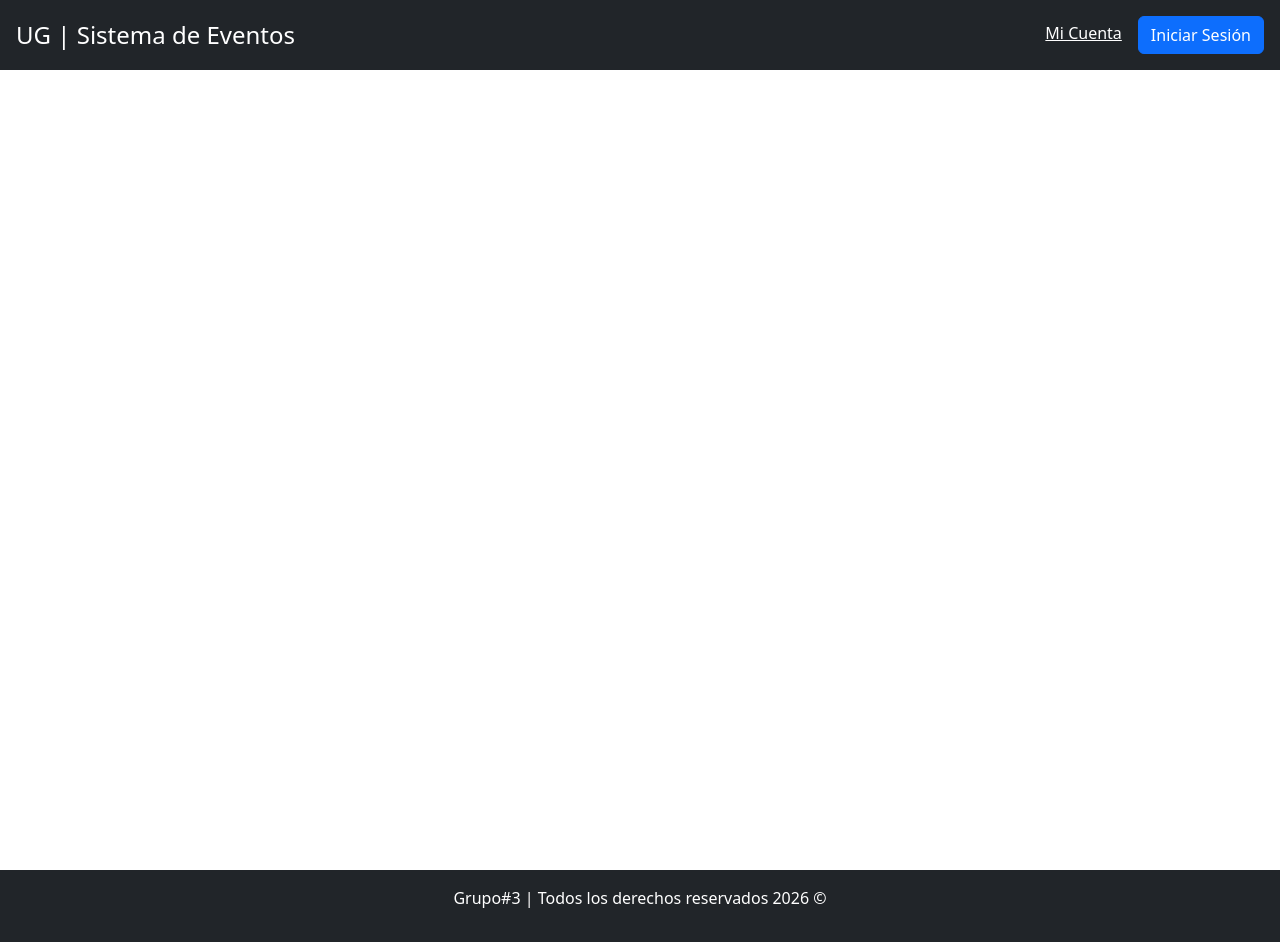
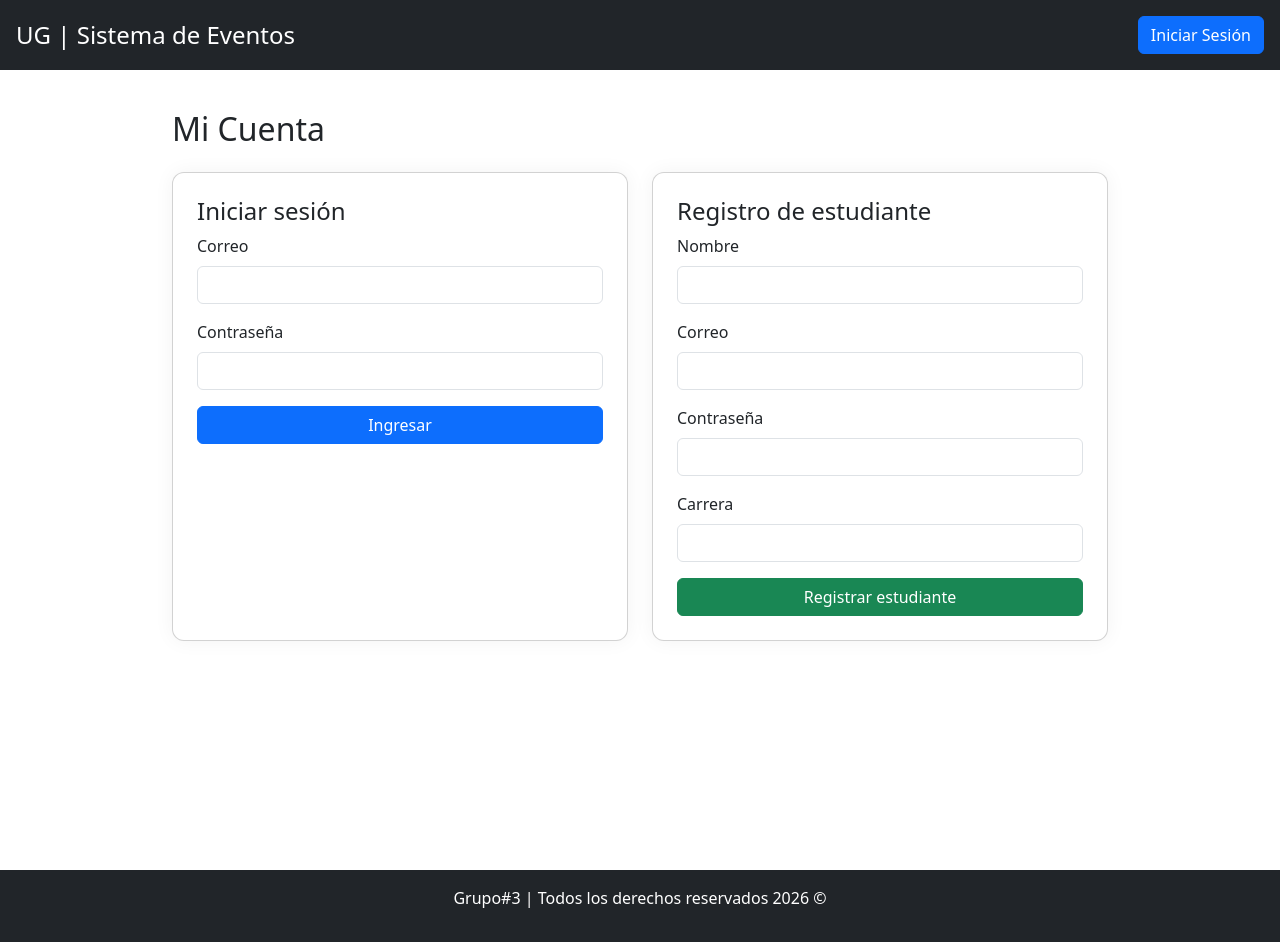
Before and after one commit to MrYanxX/EventosUniversitarios, an Angular app: page /cuenta in a window 1280 px wide. Before the commit this address led to /. Built offline with nearby package versions, Linux system fonts and the light colour scheme.

Commit message:
crud de login

```diff
--- /dev/null
+++ b/src/app/components/globales/cuenta/cuenta.css
@@ -0,0 +1,7 @@
+.container {
+  max-width: 960px;
+}
+.card {
+  border-radius: 0.75rem;
+  box-shadow: 0 0 20px rgba(0, 0, 0, 0.05);
+}
--- /dev/null
+++ b/src/app/components/globales/cuenta/cuenta.html
@@ -0,0 +1,58 @@
+<div class="container py-4">
+  <h2 class="mb-4">Mi Cuenta</h2>
+
+  @if (authService.isLoggedIn()) {
+    <div class="card p-4 mb-4">
+      <h4>Bienvenido, {{ authService.getCurrentUser()?.nombre }}</h4>
+      <p>Email: {{ authService.getCurrentUser()?.email }}</p>
+      <p>Carrera: {{ authService.getCurrentUser()?.carrera || 'No especificada' }}</p>
+      <button class="btn btn-danger" (click)="logout()">Cerrar sesión</button>
+    </div>
+  } @else {
+    <div class="row g-4">
+      <section class="col-md-6">
+        <div class="card p-4 h-100">
+          <h4>Iniciar sesión</h4>
+          <div class="mb-3">
+            <label class="form-label">Correo</label>
+            <input class="form-control" type="email" [(ngModel)]="loginEmail" />
+          </div>
+          <div class="mb-3">
+            <label class="form-label">Contraseña</label>
+            <input class="form-control" type="password" [(ngModel)]="loginPassword" />
+          </div>
+          <button class="btn btn-primary" (click)="login()">Ingresar</button>
+          @if (mensajeLogin) {
+            <div class="alert alert-info mt-3">{{ mensajeLogin }}</div>
+          }
+        </div>
+      </section>
+
+      <section class="col-md-6">
+        <div class="card p-4 h-100">
+          <h4>Registro de estudiante</h4>
+          <div class="mb-3">
+            <label class="form-label">Nombre</label>
+            <input class="form-control" type="text" [(ngModel)]="regNombre" />
+          </div>
+          <div class="mb-3">
+            <label class="form-label">Correo</label>
+            <input class="form-control" type="email" [(ngModel)]="regEmail" />
+          </div>
+          <div class="mb-3">
+            <label class="form-label">Contraseña</label>
+            <input class="form-control" type="password" [(ngModel)]="regPassword" />
+          </div>
+          <div class="mb-3">
+            <label class="form-label">Carrera</label>
+            <input class="form-control" type="text" [(ngModel)]="regCarrera" />
+          </div>
+          <button class="btn btn-success" (click)="register()">Registrar estudiante</button>
+          @if (mensajeRegistro) {
+            <div class="alert alert-info mt-3">{{ mensajeRegistro }}</div>
+          }
+        </div>
+      </section>
+    </div>
+  }
+</div>
--- /dev/null
+++ b/src/app/components/globales/cuenta/cuenta.ts
@@ -0,0 +1,68 @@
+import { Component } from '@angular/core';
+import { CommonModule } from '@angular/common';
+import { FormsModule } from '@angular/forms';
+import { Router, RouterLink } from '@angular/router';
+import { AuthService } from '../../../services/auth.service';
+
+@Component({
+  selector: 'app-cuenta',
+  standalone: true,
+  imports: [CommonModule, FormsModule, RouterLink],
+  templateUrl: './cuenta.html',
+  styleUrl: './cuenta.css',
+})
+export class CuentaComponent {
+  loginEmail = '';
+  loginPassword = '';
+
+  regNombre = '';
+  regEmail = '';
+  regPassword = '';
+  regCarrera = '';
+
+  mensajeLogin = '';
+  mensajeRegistro = '';
+
+  constructor(public authService: AuthService, private router: Router) {}
+
+  login(): void {
+    this.mensajeLogin = '';
+    if (!this.loginEmail || !this.loginPassword) {
+      this.mensajeLogin = 'Ingrese correo y contraseña.';
+      return;
+    }
+
+    if (this.authService.login(this.loginEmail, this.loginPassword)) {
+      this.mensajeLogin = 'Inicio de sesión correcto.';
+      this.router.navigate(['/home']);
+    } else {
+      this.mensajeLogin = 'Correo o contraseña incorrectos.';
+    }
+  }
+
+  register(): void {
+    this.mensajeRegistro = '';
+    if (!this.regNombre || !this.regEmail || !this.regPassword) {
+      this.mensajeRegistro = 'Complete los datos de registro.';
+      return;
+    }
+
+    const result = this.authService.registerStudent({
+      nombre: this.regNombre,
+      email: this.regEmail,
+      password: this.regPassword,
+      carrera: this.regCarrera,
+      tipo: 'estudiante',
+    });
+
+    this.mensajeRegistro = result.message;
+    if (result.success) {
+      this.router.navigate(['/home']);
+    }
+  }
+
+  logout(): void {
+    this.authService.logout();
+    this.router.navigate(['/home']);
+  }
+}
--- a/src/app/components/globales/header-nav/header-nav.html
+++ b/src/app/components/globales/header-nav/header-nav.html
@@ -4,13 +4,11 @@
   </a>
 
   <div>
-    <a routerLink="/cuenta" class="text-white me-3">Mi Cuenta</a>
-
-    <!-- Condicional para cambiar el boton -->
     @if (estaLogueado) {
-      <button class="btn btn-danger">Salir</button>
+      <a routerLink="/cuenta" class="text-white me-3">Mi Cuenta</a>
+      <button class="btn btn-danger" (click)="logout()">Salir</button>
     } @else {
-      <button class="btn btn-primary">Iniciar Sesión</button>
+      <button class="btn btn-primary" (click)="irCuenta()">Iniciar Sesión</button>
     }
   </div>
 </header>
--- a/src/app/components/globales/header-nav/header-nav.ts
+++ b/src/app/components/globales/header-nav/header-nav.ts
@@ -1,5 +1,6 @@
 import { Component } from '@angular/core';
-import { RouterLink } from '@angular/router';
+import { Router, RouterLink } from '@angular/router';
+import { AuthService } from '../../../services/auth.service';
 
 @Component({
   selector: 'app-header-nav',
@@ -8,5 +9,18 @@ import { RouterLink } from '@angular/router';
   styleUrl: './header-nav.css',
 })
 export class HeaderNav {
-  estaLogueado:boolean = false;
+  constructor(public authService: AuthService, private router: Router) {}
+
+  get estaLogueado(): boolean {
+    return this.authService.isLoggedIn();
+  }
+
+  logout(): void {
+    this.authService.logout();
+    this.router.navigate(['/home']);
+  }
+
+  irCuenta(): void {
+    this.router.navigate(['/cuenta']);
+  }
 }
--- /dev/null
+++ b/src/app/models/usuarios.ts
@@ -0,0 +1,7 @@
+export interface StudentUser {
+  nombre: string;
+  email: string;
+  password: string;
+  carrera?: string;
+  tipo: 'estudiante';
+}
--- /dev/null
+++ b/src/app/services/auth.service.ts
@@ -0,0 +1,54 @@
+import { Injectable } from '@angular/core';
+import { StudentUser } from '../models/usuarios';
+
+@Injectable({ providedIn: 'root' })
+export class AuthService {
+  private readonly storageKey = 'eventos-usuarios';
+  private readonly activeUserKey = 'usuario-activo';
+
+  registerStudent(user: StudentUser): { success: boolean; message: string } {
+    const usuarios = this.getUsers();
+    const existe = usuarios.some((u) => u.email.toLowerCase() === user.email.toLowerCase());
+    if (existe) {
+      return { success: false, message: 'El correo ya está registrado.' };
+    }
+    usuarios.push(user);
+    this.saveUsers(usuarios);
+    localStorage.setItem(this.activeUserKey, JSON.stringify(user));
+    return { success: true, message: 'Registro exitoso. Bienvenido, estudiante.' };
+  }
+
+  login(email: string, password: string): boolean {
+    const usuarios = this.getUsers();
+    const usuario = usuarios.find(
+      (u) => u.email.toLowerCase() === email.toLowerCase() && u.password === password
+    );
+    if (!usuario) {
+      return false;
+    }
+    localStorage.setItem(this.activeUserKey, JSON.stringify(usuario));
+    return true;
+  }
+
+  logout(): void {
+    localStorage.removeItem(this.activeUserKey);
+  }
+
+  getCurrentUser(): StudentUser | null {
+    const raw = localStorage.getItem(this.activeUserKey);
+    return raw ? (JSON.parse(raw) as StudentUser) : null;
+  }
+
+  isLoggedIn(): boolean {
+    return !!this.getCurrentUser();
+  }
+
+  private getUsers(): StudentUser[] {
+    const raw = localStorage.getItem(this.storageKey);
+    return raw ? (JSON.parse(raw) as StudentUser[]) : [];
+  }
+
+  private saveUsers(users: StudentUser[]): void {
+    localStorage.setItem(this.storageKey, JSON.stringify(users));
+  }
+}
```
Also changed, not shown: src/app/app.routes.ts (+8 -10 lines), 1 other file (tests, documents, lock files or other folders).
